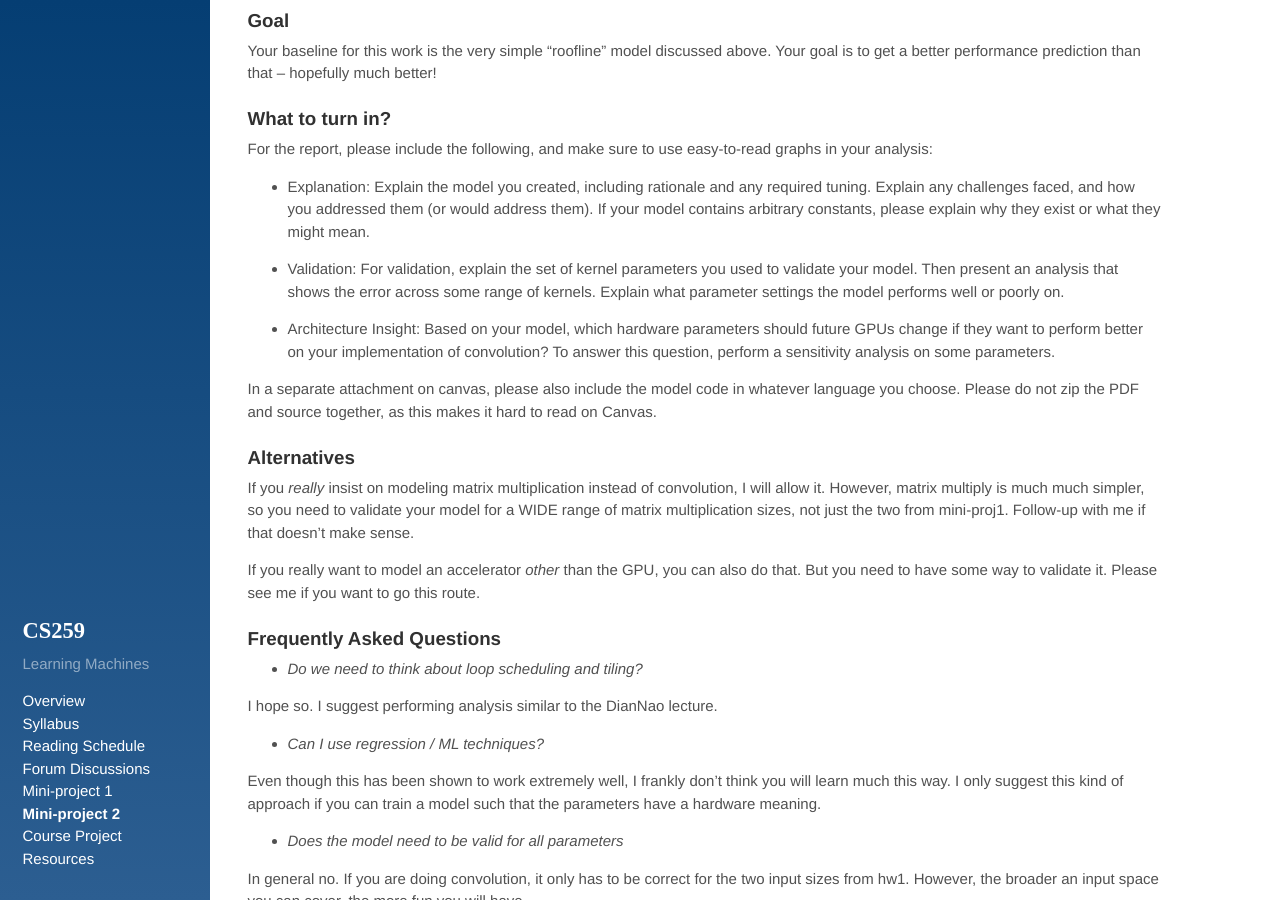
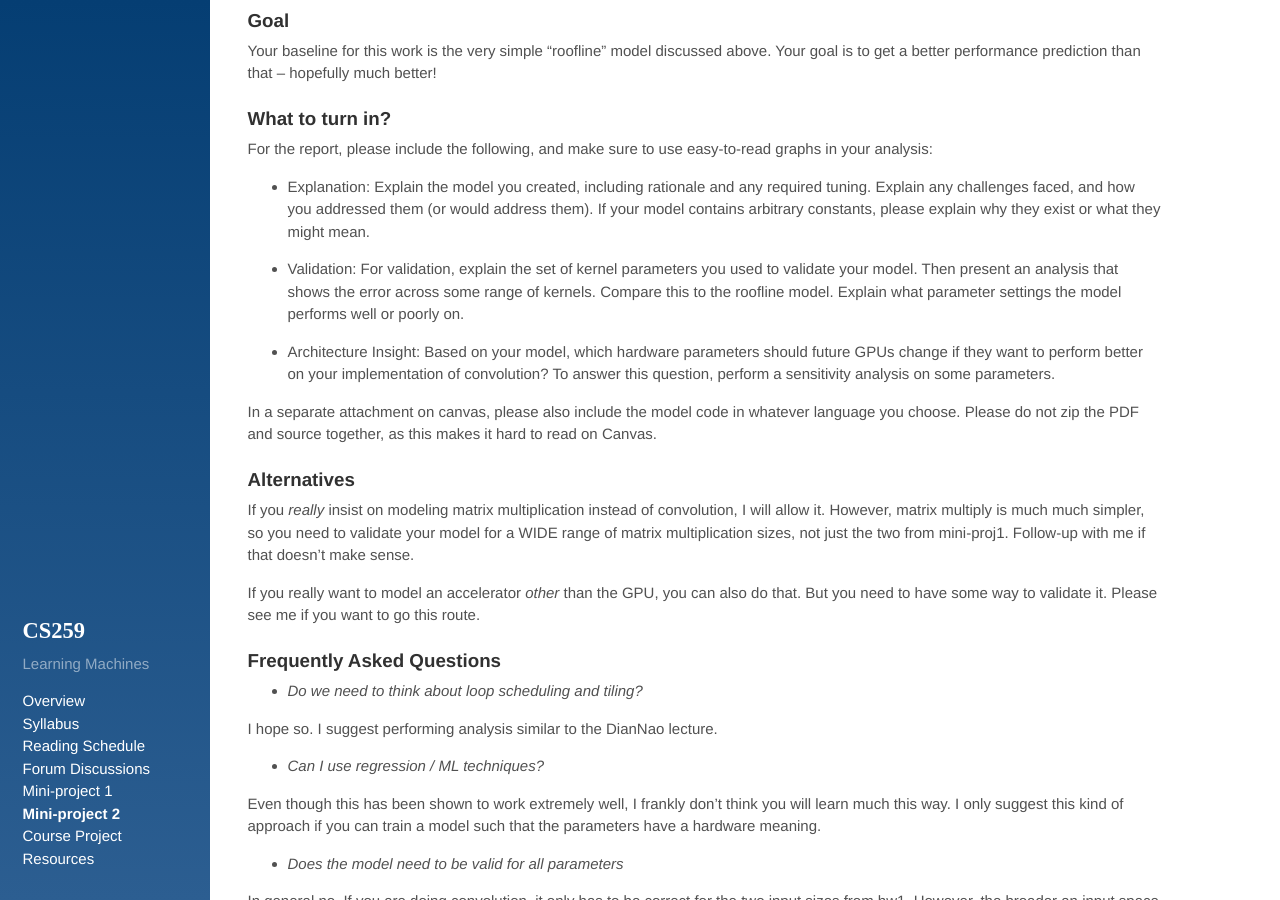
Before and after one commit to PolyArch/cs259, a Jekyll site: the page built from 05-miniproj-2.md, in a window 1280 px wide and 900 px high, scrolled down 2496 px. Built offline with Jekyll 4.4.1, drawn with Linux system fonts in a browser that asks for light colours.

Commit message:
minor update

```diff
--- a/05-miniproj-2.md
+++ b/05-miniproj-2.md
@@ -151,8 +151,8 @@ any challenges faced, and how you addressed them (or would address them).  If yo
 contains arbitrary constants, please explain why they exist or what they might mean.
 
 * Validation:  For validation, explain the set of kernel parameters you used to validate your model.
-Then present an analysis that shows the error across some range of kernels.  Explain what parameter
-settings the model performs well or poorly on.
+Then present an analysis that shows the error across some range of kernels.  Compare this
+to the roofline model.  Explain what parameter settings the model performs well or poorly on.
 
 * Architecture Insight: Based on your model, which hardware parameters should future GPUs change if they
 want to perform better on your implementation of convolution? To answer this question,
```
Also changed, not shown: 04-miniproj-1.md (+1 -1 lines).
